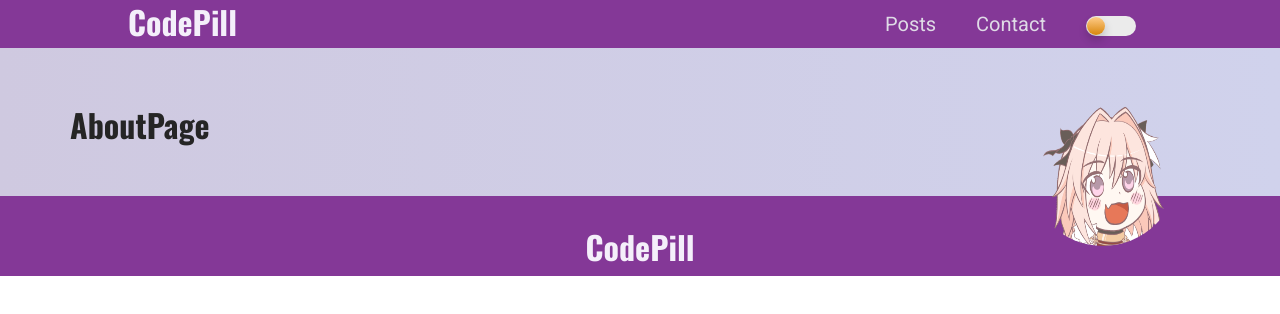
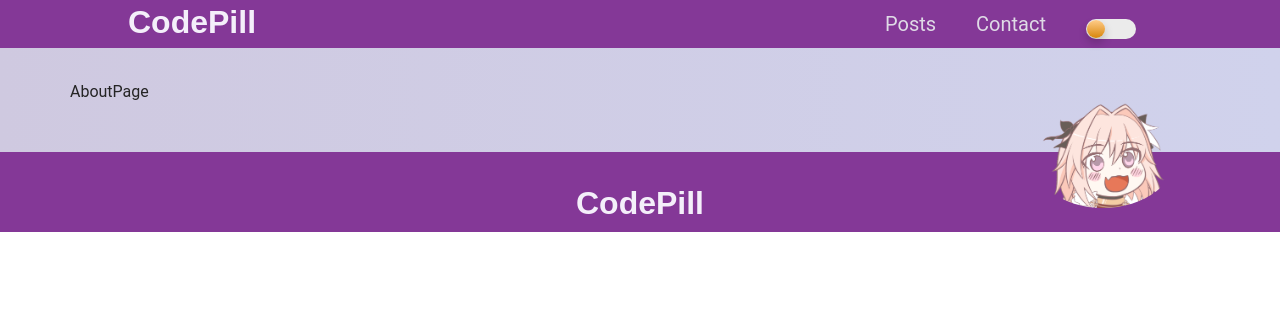
Before and after one commit to StanciuDragosIoan/codepill-frontend, a Next.js app: page /about in a window 1280 px wide. Shown: the top 314 px of the page. Built offline with nearby package versions, Linux system fonts and the light colour scheme.

Commit message:
add tailwind

```diff
--- a/components/hero/hero.tsx
+++ b/components/hero/hero.tsx
@@ -2,6 +2,7 @@ import { UserContext } from "@/context/user";
 import Image from "next/image";
 import { useContext } from "react";
 import classes from "./hero.module.css";
+import { VideoComponent } from "../utils/VideoComponent";
 
 function Hero() {
   const { theme } = useContext(UserContext);
@@ -24,13 +25,7 @@ function Hero() {
           </p>
         </div>
         <div className={classes.flexChild}>
-          <Image
-            className={classes.image}
-            src="/assets/img/background-app.jpeg"
-            alt="an image showing an app being built"
-            width={500}
-            height={500}
-          />
+          <VideoComponent />
         </div>
       </div>
     </section>
--- a/components/posts/allPosts/postItem.module.css
+++ b/components/posts/allPosts/postItem.module.css
@@ -2,6 +2,7 @@
   box-shadow: 0 1px 4px rgba(0, 0, 0, 0.2);
   text-align: center;
   border-radius: var(--size-4);
+  width: 20rem;
 }
 
 .post a {
--- /dev/null
+++ b/components/utils/VideoComponent.tsx
@@ -0,0 +1,12 @@
+export const VideoComponent = () => {
+  return (
+    <div className="flex justify-center mt-10">
+      <div className="w-1/2 p-4 bg-white rounded-lg shadow-lg">
+        <video className="w-full h-auto" controls autoPlay loop muted={true}>
+          <source src="/assets/dev.mp4" type="video/mp4" />
+          Your browser does not support the video tag.
+        </video>
+      </div>
+    </div>
+  );
+};
--- a/package.json
+++ b/package.json
@@ -26,6 +26,9 @@
   },
   "devDependencies": {
     "@types/node": "^18.14.0",
-    "@types/react-syntax-highlighter": "^15.5.6"
+    "@types/react-syntax-highlighter": "^15.5.6",
+    "autoprefixer": "^10.4.15",
+    "postcss": "^8.4.30",
+    "tailwindcss": "^3.3.3"
   }
 }
--- a/pages/posts/index.tsx
+++ b/pages/posts/index.tsx
@@ -5,7 +5,6 @@ import globalClasses from "@/styles/shared.module.css";
 function PostsPage(props: Props) {
   return (
     <>
-      <h1 className={globalClasses.white}>PostsPagePage</h1>
       <AllPosts posts={props.posts} />
     </>
   );
--- /dev/null
+++ b/postcss.config.js
@@ -0,0 +1,6 @@
+module.exports = {
+  plugins: {
+    tailwindcss: {},
+    autoprefixer: {},
+  },
+}
--- a/styles/globals.css
+++ b/styles/globals.css
@@ -1,3 +1,6 @@
+@tailwind base;
+@tailwind components;
+@tailwind utilities;
 @import url("https://fonts.googleapis.com/css2?family=Oswald:wght@700&family=Roboto&family=Source+Sans+Pro:wght@300&display=swap");
 
 * {
--- /dev/null
+++ b/tailwind.config.js
@@ -0,0 +1,15 @@
+/** @type {import('tailwindcss').Config} */
+module.exports = {
+  content: [
+    './app/**/*.{js,ts,jsx,tsx,mdx}', // Note the addition of the `app` directory.
+    './pages/**/*.{js,ts,jsx,tsx,mdx}',
+    './components/**/*.{js,ts,jsx,tsx,mdx}',
+
+    // Or if using `src` directory:
+    './src/**/*.{js,ts,jsx,tsx,mdx}',
+  ],
+  theme: {
+    extend: {},
+  },
+  plugins: [],
+}
```
Also changed, not shown: 2 other files (tests, documents, lock files or other folders).
